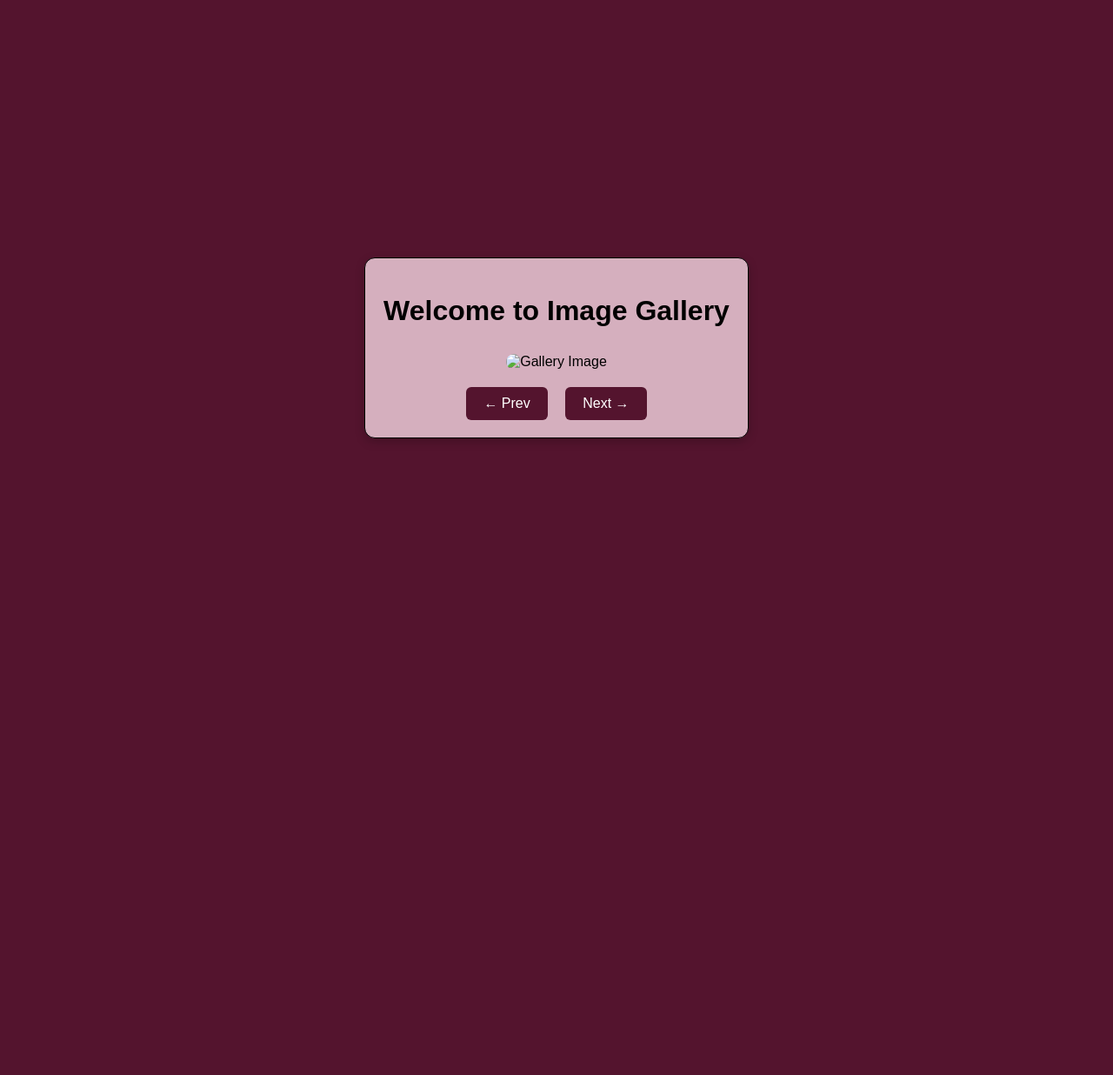
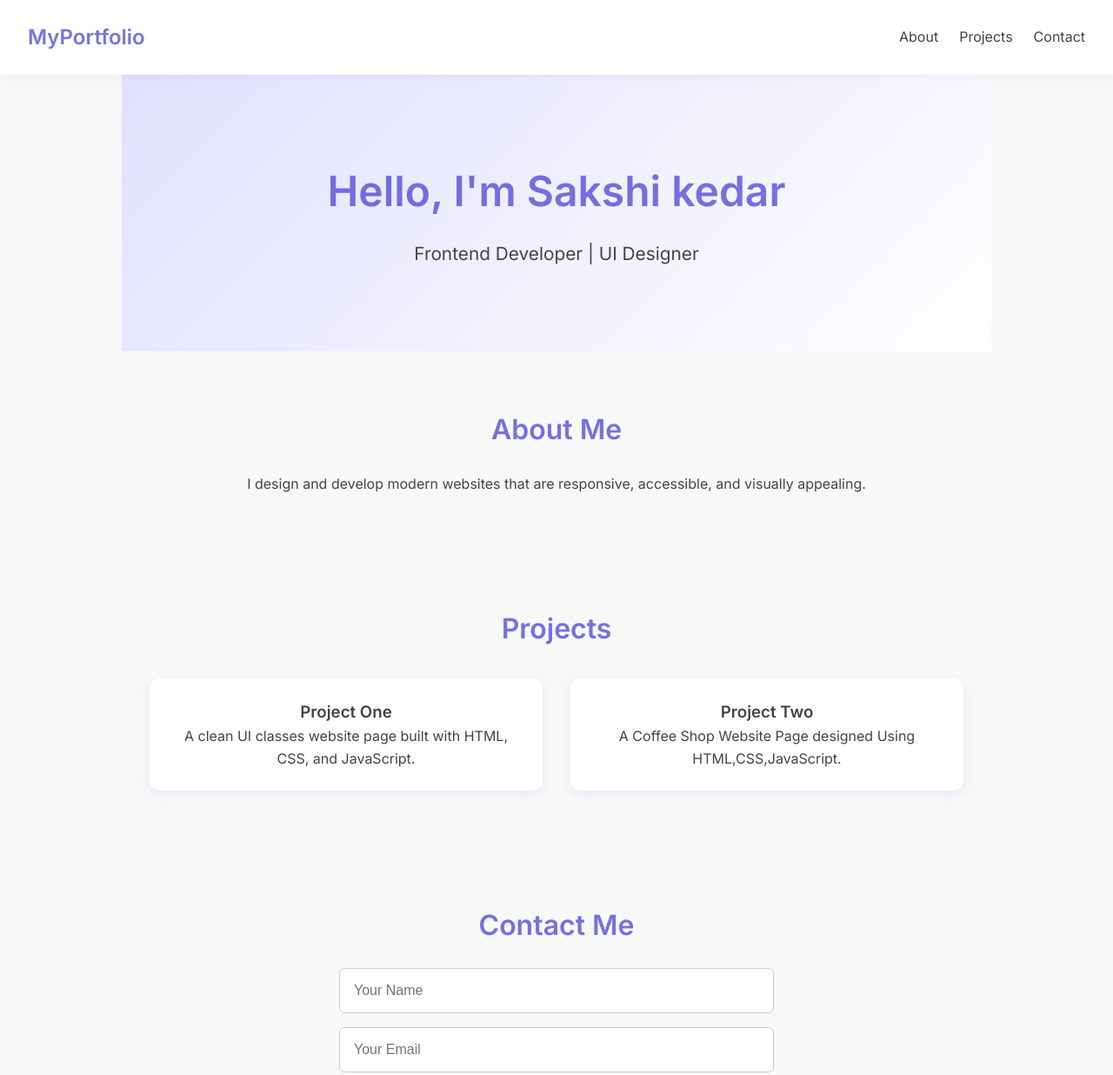
Before and after one commit to sakshi393/code_alpha, a plain HTML site: page index.html in a window 1280 px wide. Shown: the top 1236 px of the page at 87% size. Before the commit the page ends 800 px from the top, so only its background shows below. Drawn offline with nearby package versions, Linux system fonts and the light colour scheme.

Commit message:
Add files via upload

```diff
--- a/index.html
+++ b/index.html
@@ -1,25 +1,67 @@
 <!DOCTYPE html>
 <html lang="en">
 <head>
-    <meta charset="UTF-8">
-    <meta name="viewport" content="width=device-width, initial-scale=1.0">
-    <title>Image Gallery</title>
-    <link rel="stylesheet" href="style.css">
+  <meta charset="UTF-8" />
+  <meta name="viewport" content="width=device-width, initial-scale=1.0" />
+  <title>Elegant Portfolio</title>
+  <link href="style.css" rel="stylesheet" />
+  <link href="https://unpkg.com/aos@2.3.1/dist/aos.css" rel="stylesheet">
+  <link href="https://fonts.googleapis.com/css2?family=Inter:wght@400;600&display=swap" rel="stylesheet">
 </head>
 <body>
 
-  <div class="gallery-container">
-    <h1>Welcome to Image Gallery</h1>
-    <div class="image-box">
-      <img src="images/img1.png" alt="Gallery Image" id="main-image">
+  <header>
+    <div class="logo">MyPortfolio</div>
+    <nav>
+      <ul>
+        <li><a href="#about">About</a></li>
+        <li><a href="#projects">Projects</a></li>
+        <li><a href="#contact">Contact</a></li>
+      </ul>
+    </nav>
+  </header>
+
+  <section id="hero" data-aos="fade-up">
+    <h1>Hello, I'm Sakshi kedar</h1>
+    <p>Frontend Developer | UI Designer</p>
+  </section>
+
+  <section id="about" data-aos="fade-right">
+    <h2>About Me</h2>
+    <p>
+      I design and develop modern websites that are responsive, accessible, and visually appealing.
+    </p>
+  </section>
+
+  <section id="projects" data-aos="zoom-in">
+    <h2>Projects</h2>
+    <div class="project-grid">
+      <div class="project-card">
+        <h3>Project One</h3>
+        <p>A clean UI classes website page built with HTML, CSS, and JavaScript.</p>
+      </div>
+      <div class="project-card">
+        <h3>Project Two</h3>
+        <p>A Coffee Shop Website Page designed Using HTML,CSS,JavaScript.</p>
+      </div>
     </div>
-    <div class="buttons">
-      <button onclick="prevImage()">&#8592; Prev</button>
-      <button onclick="nextImage()">Next &#8594;</button>
-    </div>
-  </div>
+  </section>
 
-  <script src="script.js"></script>
+  <section id="contact" data-aos="fade-up">
+    <h2>Contact Me</h2>
+    <form>
+      <input type="text" placeholder="Your Name" required />
+      <input type="email" placeholder="Your Email" required />
+      <textarea placeholder="Your Message" required></textarea>
+      <button type="submit">Send Message</button>
+    </form>
+  </section>
 
+  <footer>
+    © 2025 Sakshi Kedar. All rights reserved.
+  </footer>
+
+  <script src="https://unpkg.com/aos@2.3.1/dist/aos.js"></script>
+  <script>AOS.init();</script>
 </body>
 </html>
--- a/script.js
+++ /dev/null
@@ -1,32 +0,0 @@
-const images = [
-    "images/img1.png",
-    "images/img2.png",
-    "images/img3.png",
-    "images/img4.png",
-    "images/img5.png",
-    "images/img6.png"
-];
-
-let currentIndex = 0;
-
-function showImage(index) {
-    const mainImage = document.getElementById('main-image');
-
-
-    mainImage.style.opacity = 0;
-
-    setTimeout(() => {
-        mainImage.src = images[index];
-        mainImage.style.opacity = 1;
-    }, 300); // Wait 300ms before changing src
-}
-
-function nextImage() {
-    currentIndex = (currentIndex + 1) % images.length;
-    showImage(currentIndex);
-}
-
-function prevImage() {
-    currentIndex = (currentIndex - 1 + images.length) % images.length;
-    showImage(currentIndex);
-}
--- a/style.css
+++ b/style.css
@@ -1,55 +1,140 @@
-body {
+:root {
+    --primary: #423ad6b6;
+    --dark: #2F2F2F;
+    --bg: #F8F8F8;
+    --white: #fff;
+    --text: #444;
+  }
+
+  * {
     margin: 0;
     padding: 0;
-    height: 100vh;
-    display: flex;
-    justify-content: center;
-    align-items: center;
-    background-color: #54142e;
-    font-family: Arial, sans-serif;
+    box-sizing: border-box;
   }
 
-.gallery-container {
-    background: #d5afbe;
-    padding: 20px;
-    border-radius: 12px;
-    box-shadow: 0 4px 12px rgba(0, 0, 0, 0.2);
-    text-align: center;
-    width: 90%;
-    max-width: 400px;
-    border: 1px solid black;
+  body {
+    font-family: 'Inter', sans-serif;
+    background-color: var(--bg);
+    color: var(--text);
+    line-height: 1.6;
   }
 
-.image-box img {
-    max-width: 100%;
-    height: auto;
-    border-radius: 10px;
-    margin: 10px 0;
+  header {
+    background: var(--white);
+    display: flex;
+    justify-content: space-between;
+    align-items: center;
+    padding: 1.5rem 2rem;
+    box-shadow: 0 2px 10px rgba(0, 0, 0, 0.05);
+    position: sticky;
+    top: 0;
+    z-index: 10;
   }
 
-.buttons {
-    margin-top: 10px;
+  .logo {
+    font-size: 1.5rem;
+    font-weight: 600;
+    color: var(--primary);
+  }
+
+  nav ul {
+    list-style: none;
+    display: flex;
+    gap: 1.5rem;
+  }
+
+  nav ul li a {
+    text-decoration: none;
+    color: var(--text);
+    font-weight: 500;
+  }
+
+  nav ul li a:hover {
+    color: var(--primary);
+  }
+
+  section {
+    padding: 4rem 2rem;
+    max-width: 1000px;
+    margin: auto;
+    text-align: center;
+  }
+
+  #hero {
+    padding: 6rem 2rem;
+    background: linear-gradient(135deg, #e0e0ff, #ffffff);
+  }
+
+  #hero h1 {
+    font-size: 3rem;
+    color: var(--primary);
+  }
+
+  #hero p {
+    font-size: 1.3rem;
+    margin-top: 1rem;
+  }
+
+  h2 {
+    font-size: 2rem;
+    margin-bottom: 1.5rem;
+    color: var(--primary);
+  }
+
+  .project-grid {
+    display: grid;
+    grid-template-columns: repeat(auto-fit, minmax(280px, 1fr));
+    gap: 2rem;
+    margin-top: 2rem;
+  }
+
+  .project-card {
+    background: var(--white);
+    padding: 1.5rem;
+    border-radius: 12px;
+    box-shadow: 0 4px 12px rgba(108, 99, 255, 0.1);
+    transition: transform 0.3s ease;
+  }
+
+  .project-card:hover {
+    transform: translateY(-6px);
+  }
+
+  form {
+    display: flex;
+    flex-direction: column;
+    gap: 1rem;
+    max-width: 500px;
+    margin: auto;
+  }
+
+  input, textarea {
+    padding: 1rem;
+    border-radius: 6px;
+    border: 1px solid #ccc;
+    font-size: 1rem;
   }
 
   button {
-    padding: 10px 20px;
-    margin: 0 8px;
-    font-size: 16px;
+    background-color: var(--primary);
+    color: var(--white);
     border: none;
+    padding: 1rem;
     border-radius: 6px;
-    background-color: #54142e;
-    color: #fff;
+    font-size: 1rem;
+    font-weight: 600;
     cursor: pointer;
-    transition: background-color 0.3s ease;
+    transition: background 0.3s ease;
   }
 
   button:hover {
-    background-color: #61424f;
+    background-color: #574fd6;
   }
-.image-box img {
-    max-width: 100%;
-    height: auto;
-    border-radius: 10px;
-    margin: 10px 0;
-    transition: opacity 0.5s ease;
+
+  footer {
+    padding: 2rem;
+    text-align: center;
+    background-color: var(--dark);
+    color: #ccc;
+    font-size: 0.9rem;
   }
```
Lines whose indentation alone changed are shown as unchanged.
